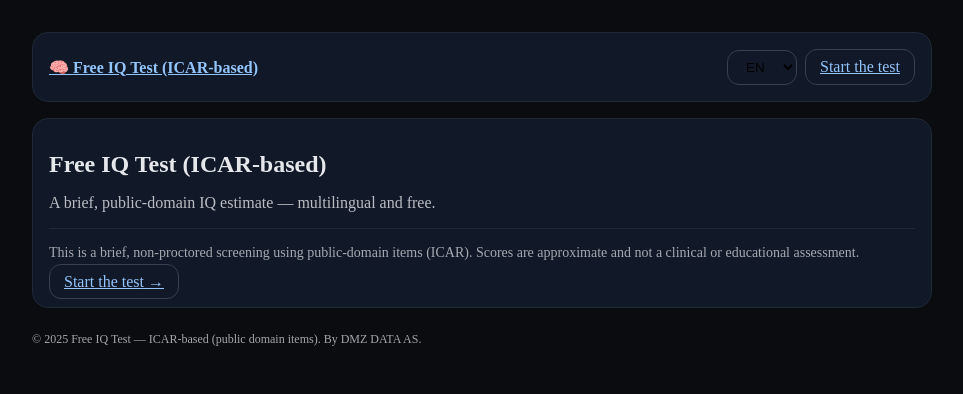
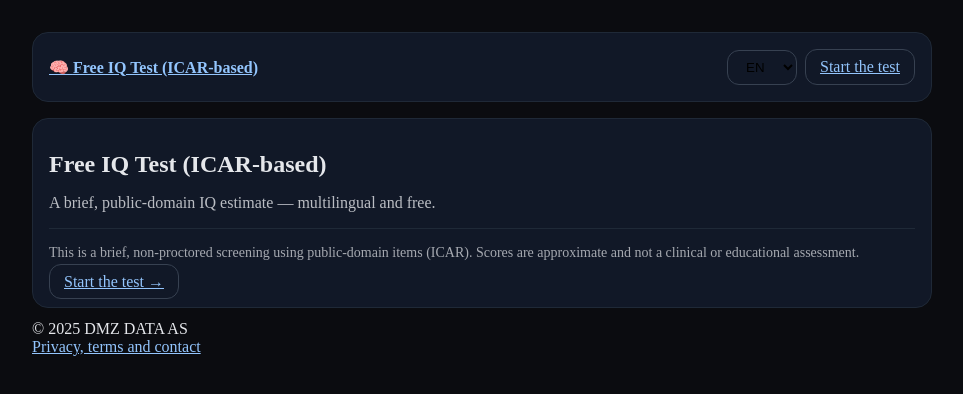
Before and after one commit to anderswr/brain-test.org, a Next.js app: page / in a window 1280 px wide. Shown: the top 394 px of the page, without its empty margins (158-1121 px from the left). Built offline with nearby package versions, Linux system fonts and the light colour scheme.

Commit message:
Update SiteFooter.tsx

```diff
--- a/components/SiteFooter.tsx
+++ b/components/SiteFooter.tsx
@@ -1,8 +1,16 @@
+"use client";
+
+import Link from "next/link";
 
 export default function SiteFooter() {
   return (
-    <footer style={{opacity:.7, fontSize:12, marginTop:24}}>
-      © {new Date().getFullYear()} Free IQ Test — ICAR-based (public domain items). By DMZ DATA AS.
+    <footer className="site-footer">
+      <div className="container footer-inner" style={{ padding: "12px 0" }}>
+        <div>© 2025 DMZ DATA AS</div>
+        <nav className="footer-nav" style={{ gap: 20 }}>
+          <Link href="/about">Privacy, terms and contact</Link>
+        </nav>
+      </div>
     </footer>
   );
 }
```
